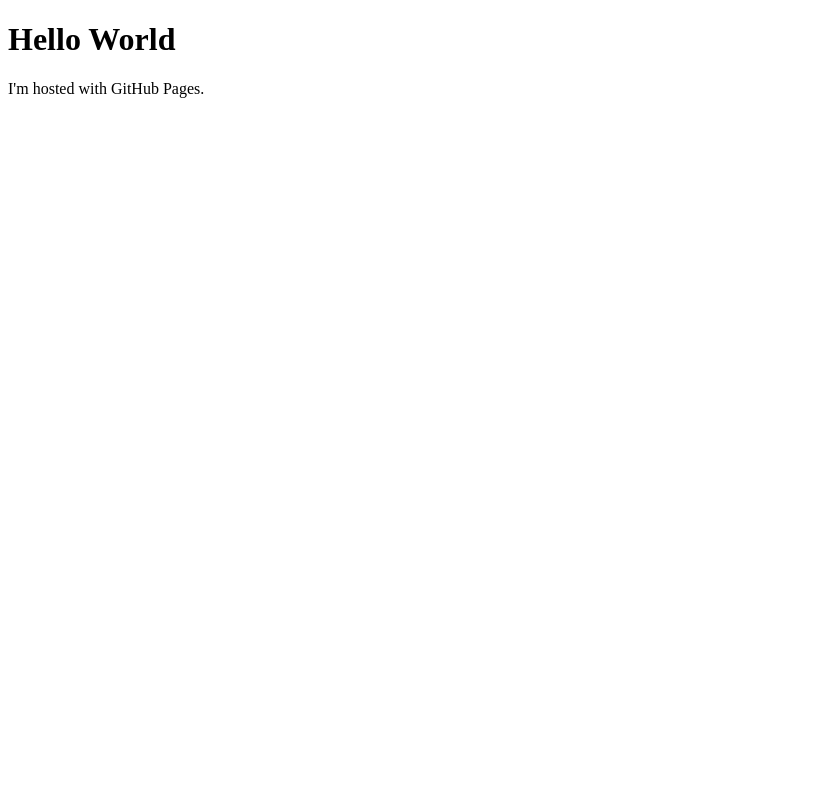
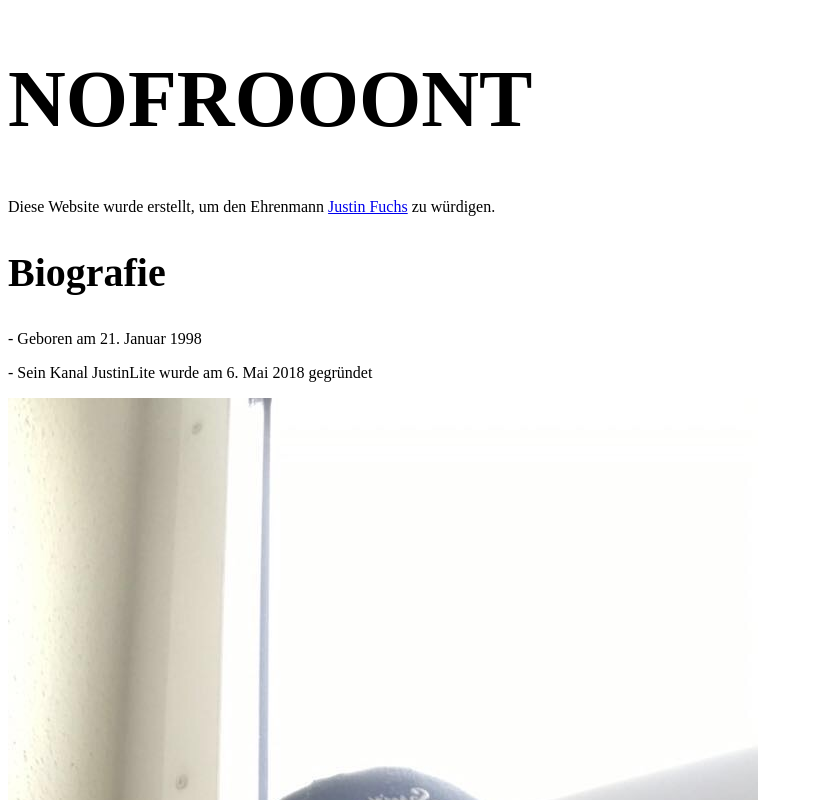
Before and after one commit to seanbutz/seanbutz.github.io, a plain HTML site: page index.html in a window 1280 px wide. Shown: the top 800 px of the page, without its empty margins (0-813 px from the left). Drawn offline with Linux system fonts and the light colour scheme.

Commit message:
justinLite

```diff
--- a/index.html
+++ b/index.html
@@ -1,7 +1,14 @@
 <!DOCTYPE html>
 <html>
+<head>
+    <meta charset="UTF-8">
+</head>
 <body>
-<h1>Hello World</h1>
-<p>I'm hosted with GitHub Pages.</p>
+<h1 style="font-size:80px;">NOFROOONT</h1>
+<p>Diese Website wurde erstellt, um den Ehrenmann <a target=_blank href=https://www.youtube.com/channel/UClkZ3VjIiEcW0iiQsI2VCzQ>Justin Fuchs</a> zu würdigen.</p>
+<h2 style="font-size:40px;">Biografie</h2>
+<p>- Geboren am 21. Januar 1998</p>
+<p>- Sein Kanal JustinLite wurde am 6. Mai 2018 gegründet</p>
+<img src="github.JPG" alt="✌️✌️">
 </body>
 </html>
```
Also changed, not shown: github.JPG (added).
